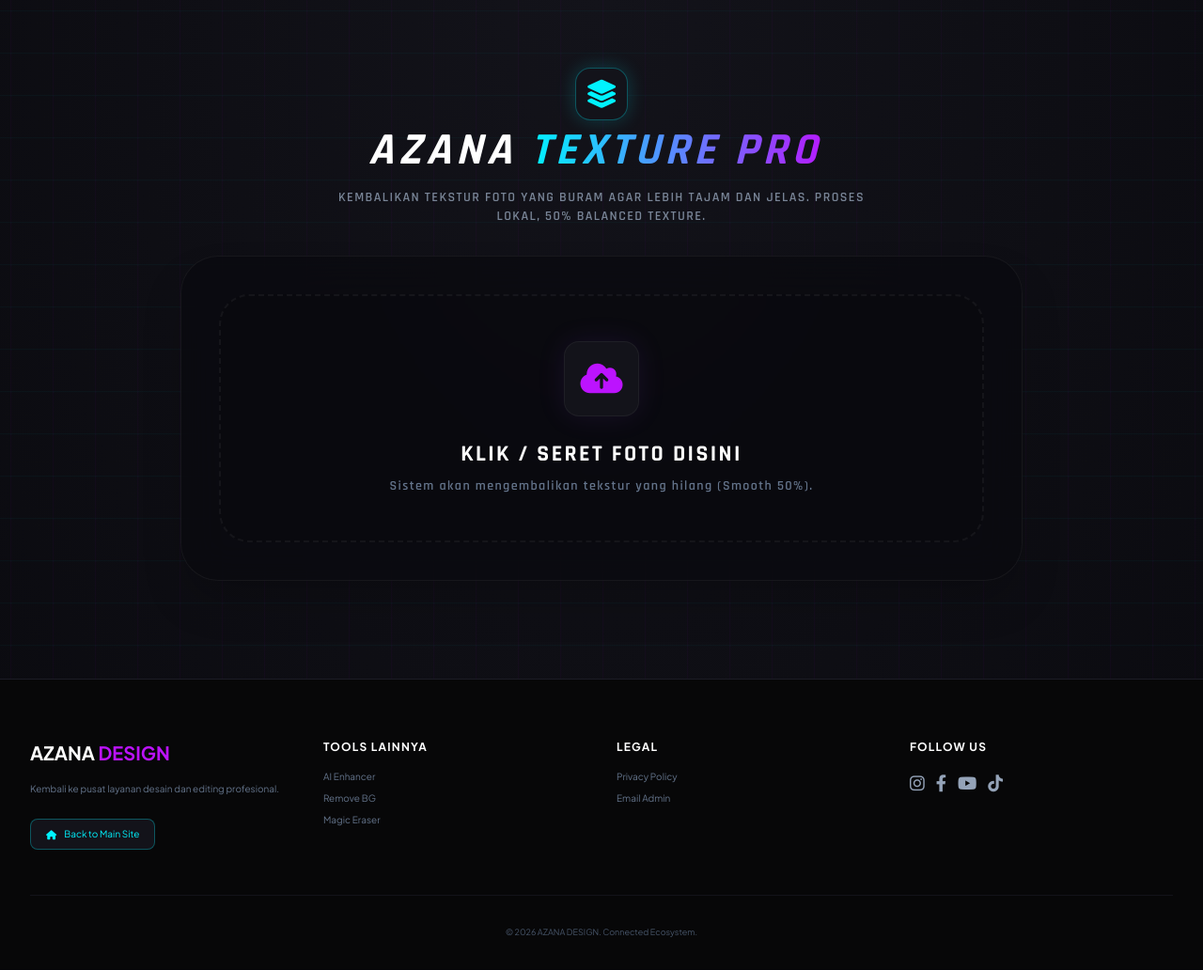
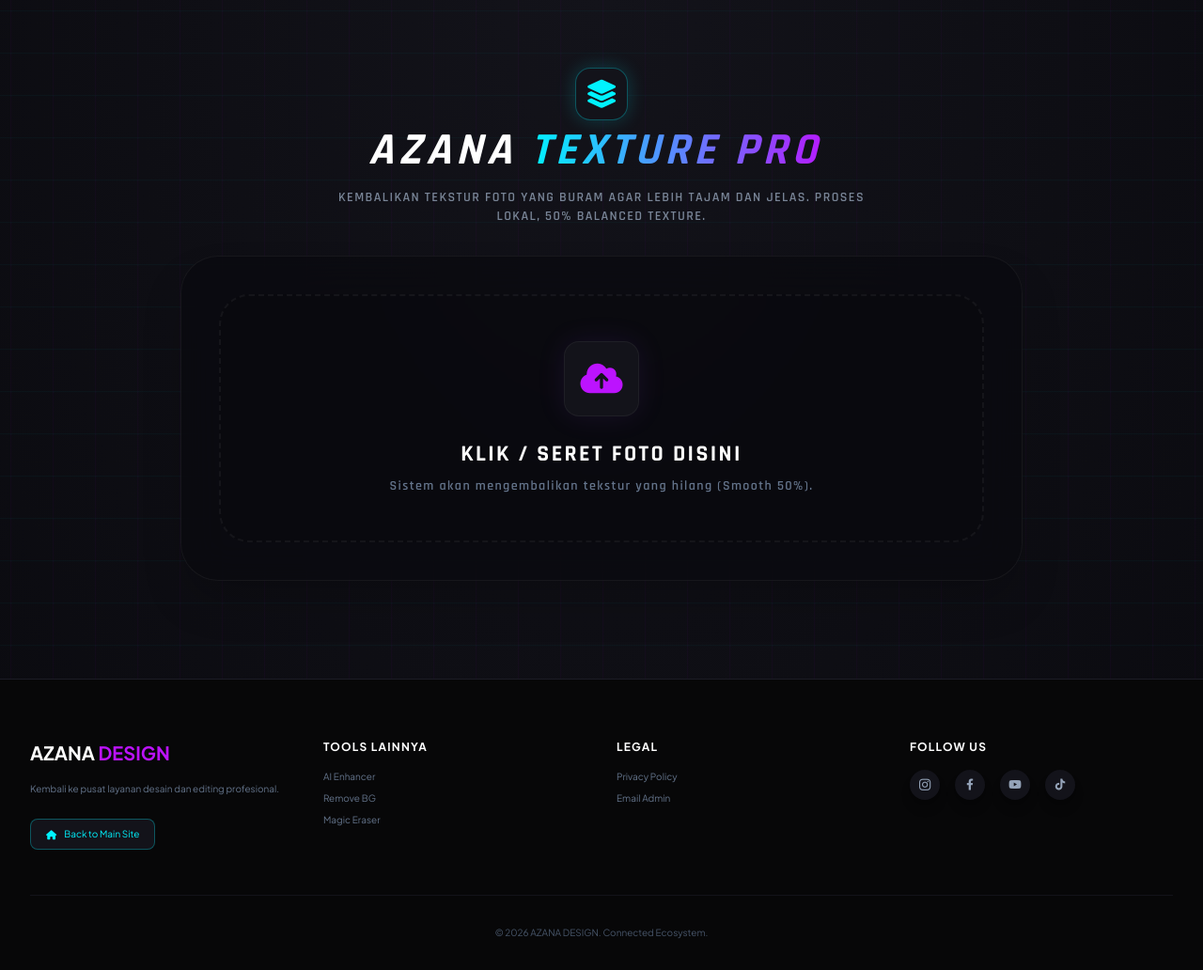
Before and after one commit to azam195-afk/azana-studio, a plain HTML site: page index.html in a window 1280 px wide. Shown: the whole page at 94% size. Drawn offline with nearby package versions, Linux system fonts and the light colour scheme.

Commit message:
Update social media links and styling in footer

```diff
--- a/index.html
+++ b/index.html
@@ -167,16 +167,25 @@
 
             <div>
                 <h4 class="text-xs font-bold text-white uppercase tracking-widest mb-4">Follow Us</h4>
-                <div class="flex gap-3">
-                    <a href="https://www.instagram.com/zamm_azana" target="_blank" class="text-slate-400 hover:text-white"><i class="fab fa-instagram text-lg"></i></a>
-                    <a href="https://www.facebook.com/maulana.azam.165" target="_blank" class="text-slate-400 hover:text-white"><i class="fab fa-facebook-f text-lg"></i></a>
-                    <a href="https://youtube.com/@azanaastory" target="_blank" class="text-slate-400 hover:text-white"><i class="fab fa-youtube text-lg"></i></a>
-                    <a href="https://www.tiktok.com/@azam.195" target="_blank" class="text-slate-400 hover:text-white"><i class="fab fa-tiktok text-lg"></i></a>
+                <div class="flex gap-4">
+                    <a href="https://www.instagram.com/zamm_azana?igsh=aXlobmJzZDl6aHJ2" target="_blank" class="w-8 h-8 bg-dark-800 rounded-full flex items-center justify-center text-slate-400 hover:bg-gradient-to-tr hover:from-yellow-500 hover:to-purple-500 hover:text-white transition-all shadow-lg">
+                        <i class="fab fa-instagram text-sm"></i>
+                    </a>
+                    <a href="https://www.facebook.com/maulana.azam.165" target="_blank" class="w-8 h-8 bg-dark-800 rounded-full flex items-center justify-center text-slate-400 hover:bg-blue-600 hover:text-white transition-all shadow-lg">
+                        <i class="fab fa-facebook-f text-xs"></i>
+                    </a>
+                    <a href="https://youtube.com/@azanaastory?si=DMQHZ0Cl9HGGhEk2" target="_blank" class="w-8 h-8 bg-dark-800 rounded-full flex items-center justify-center text-slate-400 hover:bg-red-600 hover:text-white transition-all shadow-lg">
+                        <i class="fab fa-youtube text-xs"></i>
+                    </a>
+                    <a href="https://www.tiktok.com/@azam.195?_r=1&_t=ZS-965J24jNOL7" target="_blank" class="w-8 h-8 bg-dark-800 rounded-full flex items-center justify-center text-slate-400 hover:bg-black hover:text-white transition-all shadow-lg">
+                        <i class="fab fa-tiktok text-xs"></i>
+                    </a>
                 </div>
             </div>
         </div>
-        <div class="pt-8 border-t border-dark-800 text-center text-[9px] text-slate-600">
-            © 2026 AZANA DESIGN. Connected Ecosystem.
+
+        <div class="pt-8 border-t border-dark-800 text-center">
+            <p class="text-[10px] text-slate-600">© 2026 AZANA DESIGN. Connected Ecosystem.</p>
         </div>
     </div>
 </footer>
```
